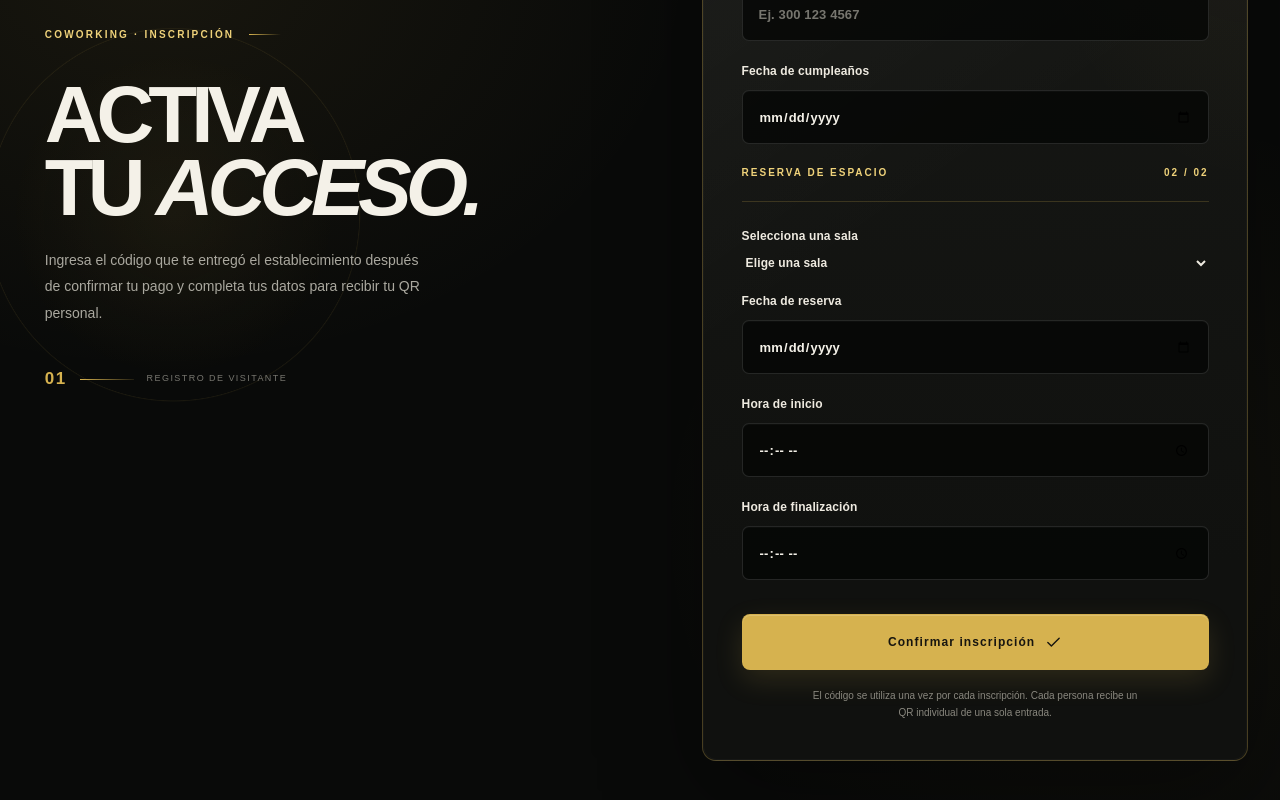
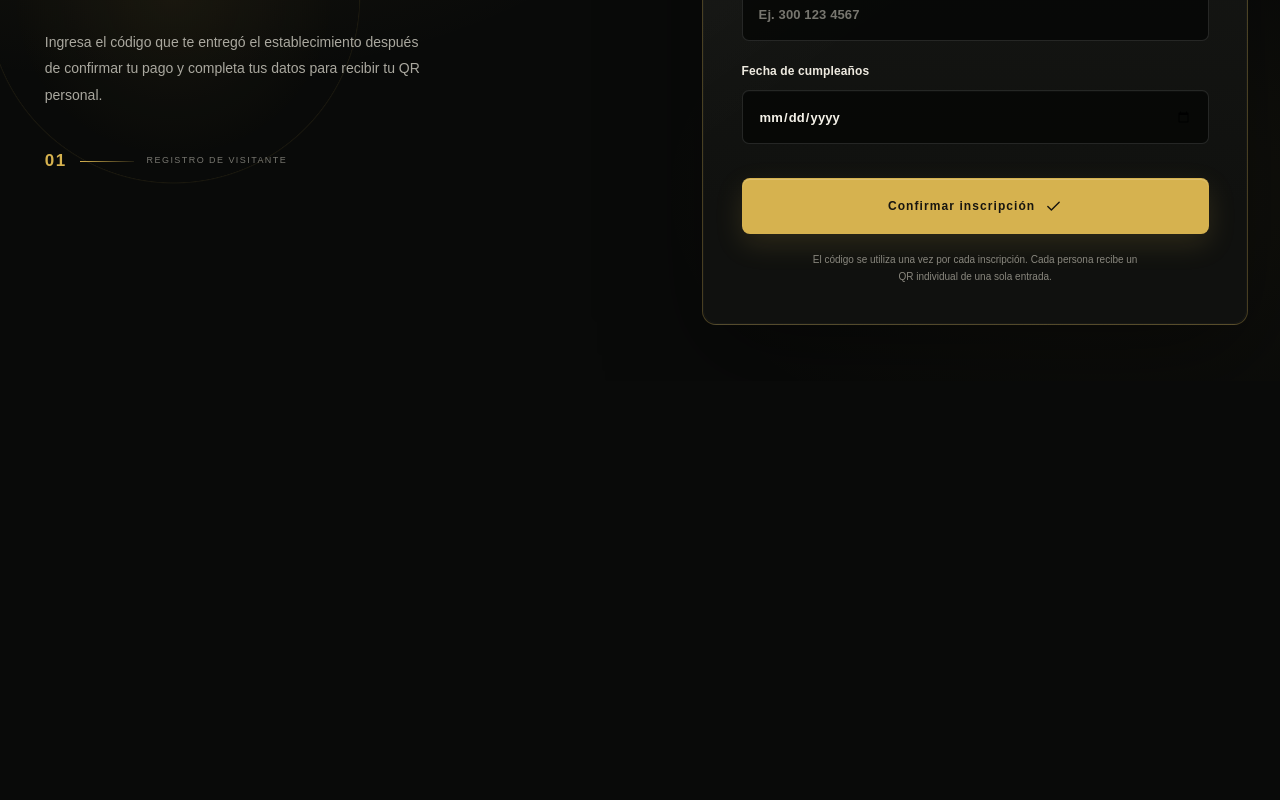
Before and after one commit to Nico752-M/Mundo-alitas, a Next.js app: page /coworking/registro in a window 1280 px wide. Shown: the part 480-1280 px from the top of the page. After the commit the page ends 861 px from the top, so only its background shows below. Built offline with nearby package versions, Linux system fonts and the light colour scheme.

Commit message:
Simplify form by removing unnecessary fields
Removed unused fields from the form and adjusted the submit button text.

```diff
--- a/src/app/coworking/registro/page.tsx
+++ b/src/app/coworking/registro/page.tsx
@@ -1,4 +1,3 @@
-
 "use client";
 
 import { useState } from "react";
@@ -21,14 +20,8 @@ const initialForm = {
   code: "",
   full_name: "",
   whatsapp: "",
-  birth_date: "",
-  room: "",
-  reservation_date: "",
-  start_time: "",
-  end_time: ""
+  birth_date: ""
 };
-
-const rooms = ["Elon", "Bobadilla", "Raquel", "Rita"];
 
 export default function CoworkingRegistroPage() {
   const [form, setForm] = useState(initialForm);
@@ -43,12 +36,6 @@ export default function CoworkingRegistroPage() {
   async function submit(event: React.FormEvent<HTMLFormElement>) {
     event.preventDefault();
     setError("");
-
-    if (form.end_time <= form.start_time) {
-      setError("La hora de finalización debe ser posterior a la hora de inicio.");
-      return;
-    }
-
     setLoading(true);
 
     try {
@@ -226,58 +213,6 @@ export default function CoworkingRegistroPage() {
             />
           </label>
 
-          <div className="form-heading">
-            <span>RESERVA DE ESPACIO</span>
-            <span>02 / 02</span>
-          </div>
-
-          <label>
-            Selecciona una sala
-            <select
-              value={form.room}
-              onChange={(e) => update("room", e.target.value)}
-              required
-            >
-              <option value="">Elige una sala</option>
-              {rooms.map((room) => (
-                <option key={room} value={room}>{room}</option>
-              ))}
-            </select>
-          </label>
-
-          <label>
-            Fecha de reserva
-            <input
-              type="date"
-              value={form.reservation_date}
-              onChange={(e) => update("reservation_date", e.target.value)}
-              min={new Date().toLocaleDateString("en-CA")}
-              required
-            />
-          </label>
-
-          <div className="reservation-time-fields">
-            <label>
-              Hora de inicio
-              <input
-                type="time"
-                value={form.start_time}
-                onChange={(e) => update("start_time", e.target.value)}
-                required
-              />
-            </label>
-
-            <label>
-              Hora de finalización
-              <input
-                type="time"
-                value={form.end_time}
-                onChange={(e) => update("end_time", e.target.value)}
-                required
-              />
-            </label>
-          </div>
-
           {error && <p className="error-message">{error}</p>}
 
           <button
@@ -285,7 +220,7 @@ export default function CoworkingRegistroPage() {
             type="submit"
             disabled={loading}
           >
-            {loading ? "Validando reserva..." : "Confirmar inscripción"}
+            {loading ? "Validando..." : "Confirmar inscripción"}
             <Check size={17} />
           </button>
 
```
